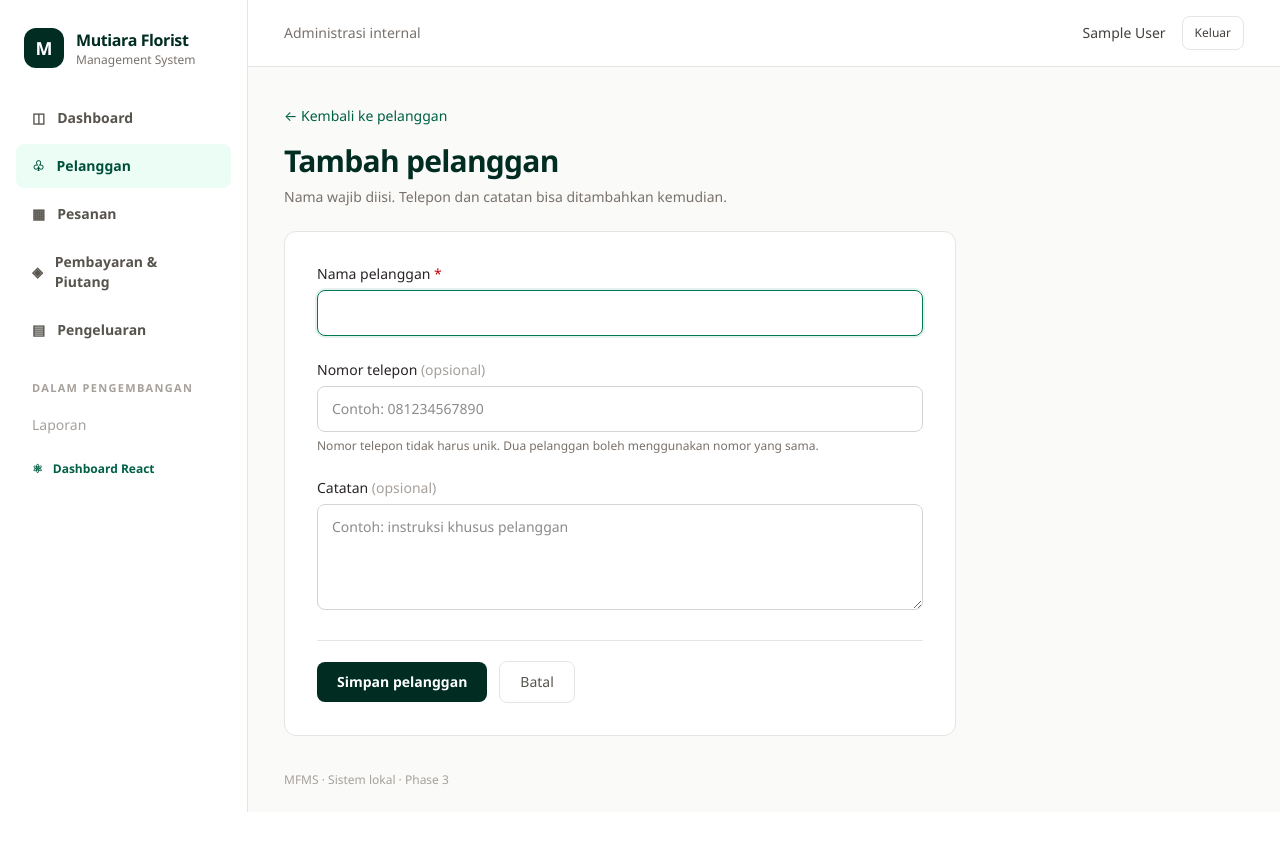
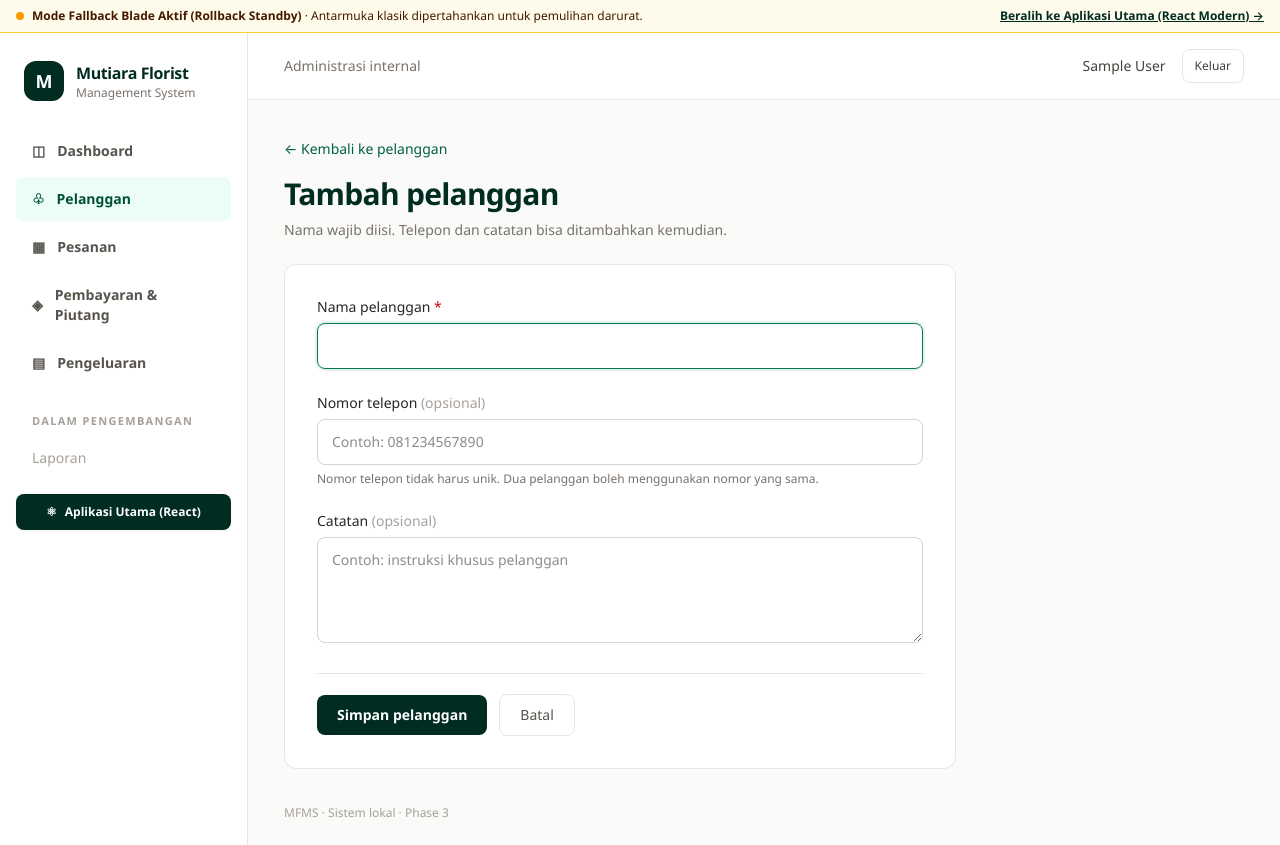
Before and after one commit to Vluuuu/Mutiara-Florist-Management-System, a Laravel app: page /customers/create in a window 1280 px wide. Before the commit the page ends 812 px from the top, so only its background shows below. Run offline with Laravel 12, Linux system fonts and the light colour scheme; the visitor is signed in with stand-in values (Sample User, id 1); style sheets or scripts are compiled from the project's sources.

Commit message:
feat(rc): activate React primary flow, retain Blade fallback, and finalize release candidate

```diff
--- a/app/Http/Controllers/UiDashboardController.php
+++ b/app/Http/Controllers/UiDashboardController.php
@@ -15,11 +15,22 @@ class UiDashboardController extends Controller
      */
     public function __invoke(DashboardService $dashboard): Response
     {
+        $stats = $dashboard->stats();
+
         return Inertia::render('Dashboard', [
-            'stats' => $dashboard->stats(),
+            'stats' => $stats,
+            'summary_formatted' => [
+                'billed' => 'Rp'.number_format($stats['billed'], 0, ',', '.'),
+                'received' => 'Rp'.number_format($stats['received'], 0, ',', '.'),
+                'outstanding' => 'Rp'.number_format($stats['outstanding'], 0, ',', '.'),
+                'expenses' => 'Rp'.number_format($stats['expenses'], 0, ',', '.'),
+                'cash_flow' => 'Rp'.number_format($stats['cash_flow'], 0, ',', '.'),
+                'zero' => 'Rp0',
+            ],
             'nav' => [
-                'dashboard' => route('ui-dashboard'),
-                'legacyDashboard' => route('dashboard'),
+                'dashboard' => route('dashboard'),
+                'uiDashboard' => route('ui-dashboard'),
+                'legacyDashboard' => route('legacy.dashboard'),
                 'customers' => route('customers.index'),
                 'orders' => route('orders.index'),
                 'payments' => route('payments.index'),
--- a/app/Http/Middleware/HandleInertiaRequests.php
+++ b/app/Http/Middleware/HandleInertiaRequests.php
@@ -20,8 +20,9 @@ class HandleInertiaRequests extends Middleware
                 'error' => fn () => $request->session()->get('error'),
             ],
             'nav' => [
-                'dashboard' => route('ui-dashboard'),
-                'legacyDashboard' => route('dashboard'),
+                'dashboard' => route('dashboard'),
+                'uiDashboard' => route('ui-dashboard'),
+                'legacyDashboard' => route('legacy.dashboard'),
                 'uiCustomers' => route('ui-customers.index'),
                 'customers' => route('customers.index'),
                 'uiOrders' => route('ui-orders.index'),
--- a/resources/views/auth/login.blade.php
+++ b/resources/views/auth/login.blade.php
@@ -30,6 +30,11 @@
                 </div>
                 <button type="submit" class="w-full rounded-lg bg-emerald-950 px-4 py-3 text-sm font-semibold text-white transition-colors hover:bg-emerald-900 focus-visible:outline-2 focus-visible:outline-offset-2 focus-visible:outline-emerald-700">Masuk</button>
             </form>
+            <div class="mt-4 border-t border-stone-100 pt-4 text-center">
+                <a href="{{ route('login') }}" class="text-xs font-medium text-emerald-800 hover:underline">
+                    ← Beralih ke Tampilan Login Utama (React)
+                </a>
+            </div>
         </section>
         <p class="mt-6 text-center text-xs text-stone-500">Aplikasi internal · Tidak tersedia pendaftaran publik</p>
     </main>
--- a/resources/views/layouts/app.blade.php
+++ b/resources/views/layouts/app.blade.php
@@ -9,6 +9,15 @@
     @vite(['resources/css/app.css', 'resources/js/app.js'])
 </head>
 <body class="min-h-screen bg-stone-50 text-stone-900 antialiased">
+    <div class="border-b border-amber-300 bg-amber-50 px-4 py-2 text-xs text-amber-950 flex flex-wrap justify-between items-center gap-2">
+        <div class="flex items-center gap-2">
+            <span class="inline-block size-2 rounded-full bg-amber-500"></span>
+            <span><strong>Mode Fallback Blade Aktif (Rollback Standby)</strong> · Antarmuka klasik dipertahankan untuk pemulihan darurat.</span>
+        </div>
+        <a href="{{ route('dashboard') }}" class="font-semibold text-emerald-950 underline hover:text-emerald-800">
+            Beralih ke Aplikasi Utama (React Modern) →
+        </a>
+    </div>
     <div class="min-h-screen lg:grid lg:grid-cols-[248px_1fr]">
         <aside class="border-b border-stone-200 bg-white lg:border-b-0 lg:border-r">
             <div class="flex items-center gap-3 px-6 py-7">
@@ -38,8 +47,8 @@
                 @foreach (['Laporan'] as $item)
                     <p class="cursor-default rounded-lg px-4 py-2.5 text-sm text-stone-400" aria-disabled="true">{{ $item }}</p>
                 @endforeach
-                <a href="{{ route('ui-dashboard') }}" class="mt-2 flex items-center rounded-lg px-4 py-2 text-xs font-semibold text-emerald-800 hover:bg-emerald-50">
-                    <span class="mr-2.5">⚛</span> Dashboard React
+                <a href="{{ route('dashboard') }}" class="mt-4 flex items-center justify-center rounded-lg bg-emerald-950 px-4 py-2.5 text-xs font-semibold text-white hover:bg-emerald-900 shadow-xs">
+                    <span class="mr-2">⚛</span> Aplikasi Utama (React)
                 </a>
             </nav>
         </aside>
--- a/routes/web.php
+++ b/routes/web.php
@@ -24,11 +24,25 @@ Route::get('/', fn () => redirect()->route(Auth::check() ? 'dashboard' : 'login'
 Route::middleware('guest')->group(function () {
     Route::get('/login', [LoginController::class, 'show'])->middleware(HandleInertiaRequests::class)->name('login');
     Route::get('/ui-login', [LoginController::class, 'show'])->middleware(HandleInertiaRequests::class)->name('ui-login');
+    Route::get('/blade-login', [LoginController::class, 'showBlade'])->name('blade-login');
     Route::post('/login', [LoginController::class, 'store'])->middleware('throttle:6,1')->name('login.store');
 });
 
 Route::middleware('auth')->group(function () {
-    Route::get('/dashboard', DashboardController::class)->name('dashboard');
+    // Release Candidate: React Dashboard is now the primary /dashboard route.
+    Route::get('/dashboard', UiDashboardController::class)
+        ->middleware(HandleInertiaRequests::class)
+        ->name('dashboard');
+
+    // Retain /ui-dashboard for backwards compatibility and direct navigation
+    Route::get('/ui-dashboard', UiDashboardController::class)
+        ->middleware(HandleInertiaRequests::class)
+        ->name('ui-dashboard');
+
+    // Fallback Blade Dashboard for emergency rollback
+    Route::get('/legacy/dashboard', DashboardController::class)->name('legacy.dashboard');
+    Route::get('/blade-dashboard', DashboardController::class)->name('blade.dashboard');
+
     Route::resource('customers', CustomerController::class);
     Route::resource('orders', OrderController::class)->except(['destroy']);
     Route::get('/payments', [PaymentController::class, 'index'])->name('payments.index');
@@ -51,12 +65,6 @@ Route::middleware('auth')->group(function () {
             'dashboardUrl' => route('dashboard'),
         ]);
     })->middleware(HandleInertiaRequests::class)->name('ui-preview');
-
-    // Phase 3.3.1: React dashboard on an isolated route. Blade /dashboard stays
-    // until the whole migration is verified, then /ui-dashboard takes over.
-    Route::get('/ui-dashboard', UiDashboardController::class)
-        ->middleware(HandleInertiaRequests::class)
-        ->name('ui-dashboard');
 
     // Phase 3.3.2: React Customer Management on isolated routes
     Route::prefix('ui-customers')->name('ui-customers.')->middleware(HandleInertiaRequests::class)->group(function () {
```
Also changed, not shown: app/Http/Controllers/Auth/LoginController.php (+10 -2 lines), docs/PHASE4_REPORTS_DATA_SAFETY.md (+2 -2 lines), docs/ROADMAP.md (+10 -10 lines), resources/js/components/app-sidebar.tsx (+4 -3 lines), resources/js/pages/Auth/Login.tsx (+8 -0 lines).
